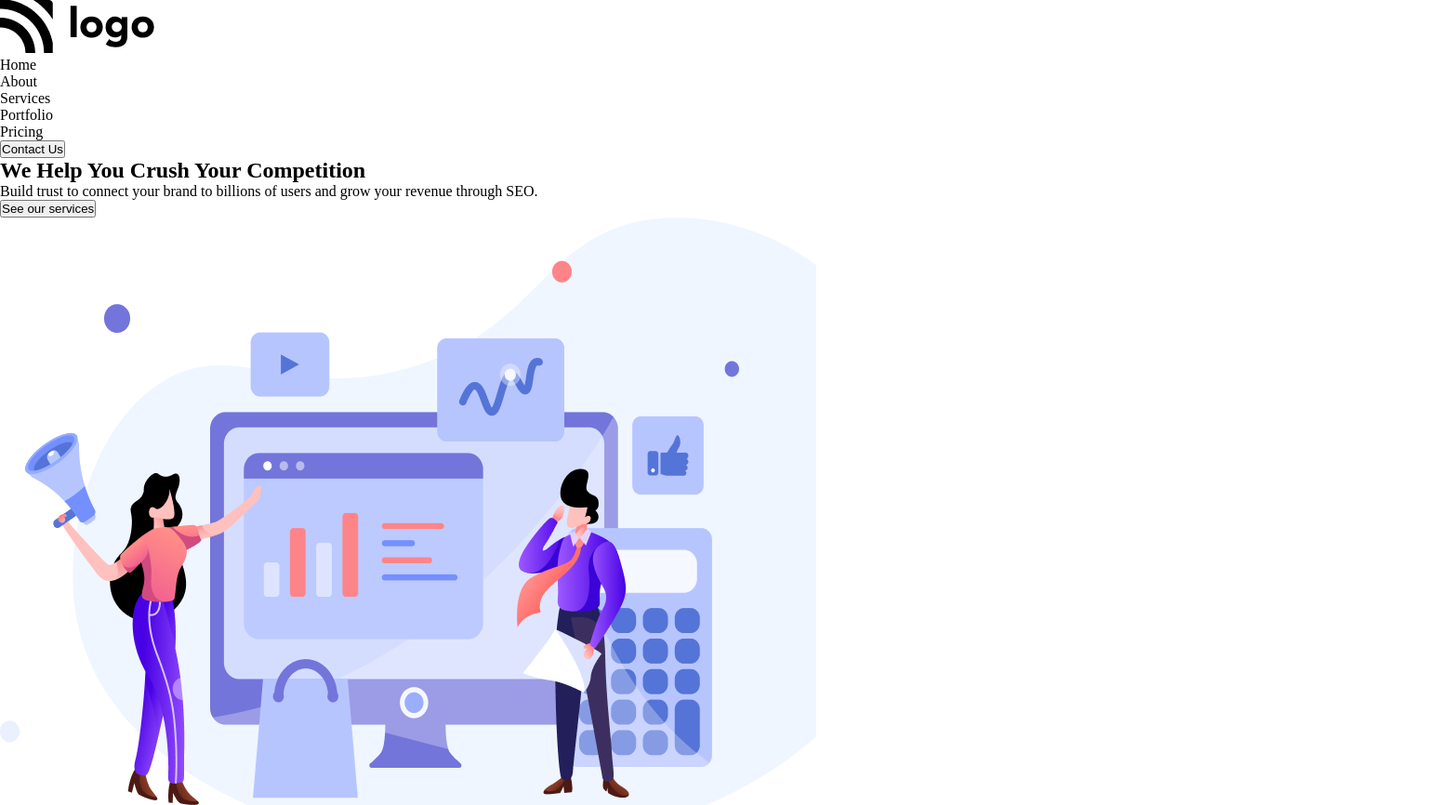
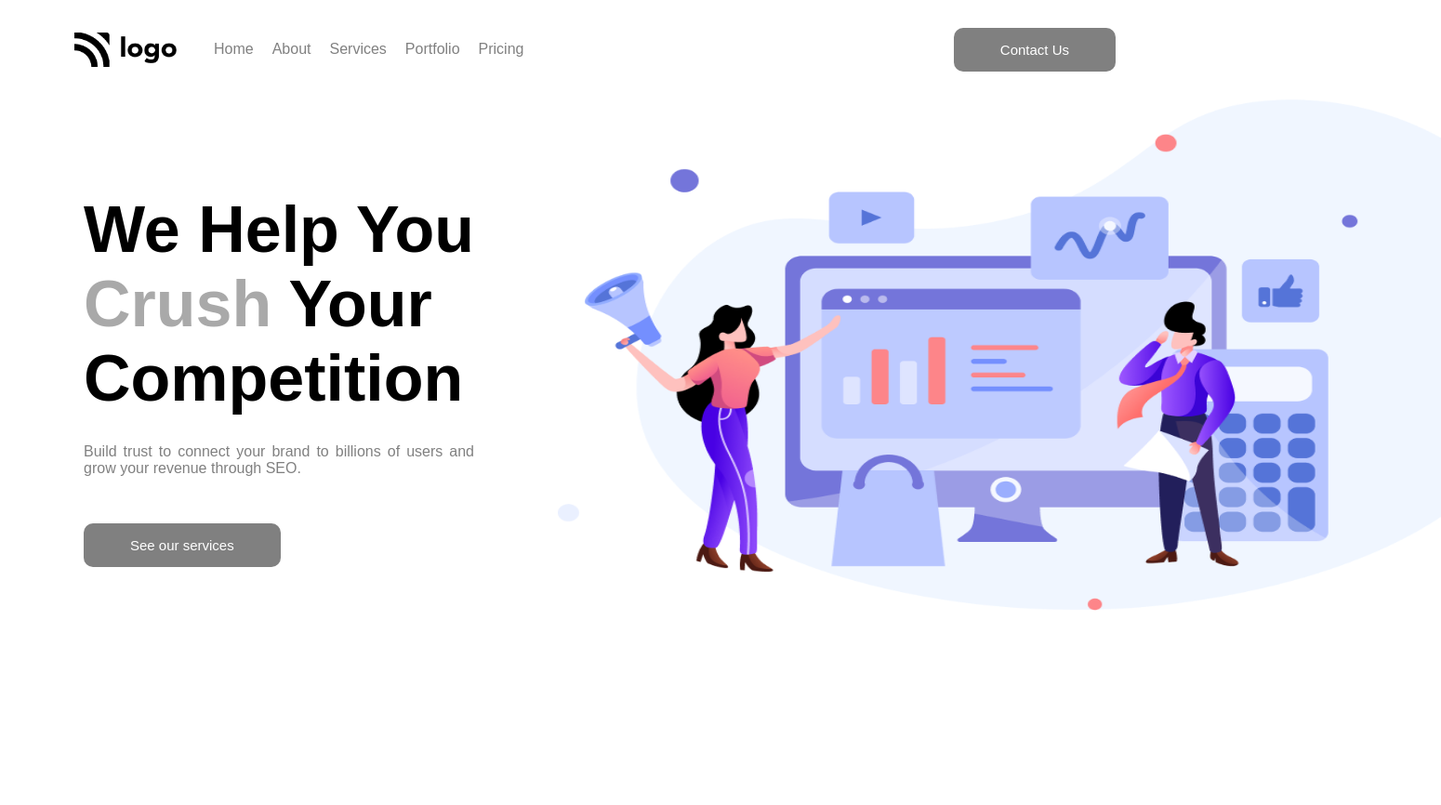
Before and after one commit to kr-sarvesh/Digital-marketing-lco, a website: page index.html in a window 1280 px wide. Shown: the top 866 px of the page at 93% size, 1550 px wide, since content can reach past the window. After the commit the page ends 830 px from the top, so only its background shows below. Drawn offline with Linux system fonts and the light colour scheme.

Commit message:
update:color

```diff
--- a/css/style.css
+++ b/css/style.css
@@ -1,5 +1,87 @@
 * {
   margin: 0;
   padding: 0;
-  border-radius: bo;
+  box-sizing: border-box;
 }
+body {
+  margin: 0 80px;
+  font-family: sans-serif;
+  height: 100vh;
+}
+.navbar-container {
+  display: flex;
+  justify-content: space-between;
+  align-items: center;
+  margin: 30px auto;
+}
+
+.navbar-container img {
+  width: 110px;
+  cursor: pointer;
+  margin-right: 30px;
+}
+
+.grow-list {
+  width: 600px;
+}
+.list {
+  display: flex;
+  justify-content: start;
+  align-items: center;
+  flex-direction: row;
+  list-style-type: none;
+  color: grey;
+}
+.list-item {
+  padding: 5px 10px;
+  cursor: pointer;
+}
+.list-item:hover {
+  color: black;
+}
+.nav-button {
+  background-color: gray;
+  padding: 15px 50px;
+  border-radius: 10px;
+  color: white;
+  border: transparent;
+  cursor: pointer;
+  font-size: 15px;
+}
+.nav-button:hover {
+  background-color: darkslategray;
+}
+
+.banner-container {
+  display: flex;
+  width: 700px;
+}
+
+.banner-container img {
+  width: 950px;
+  height: 550px;
+}
+.content {
+  display: flex;
+  flex-direction: column;
+  padding: 100px 10px;
+}
+
+.content h1 {
+  width: 500px;
+  height: 250px;
+  font-size: 70px;
+}
+h1 span {
+  color: darkgray;
+}
+.content .description {
+  width: 420px;
+  padding: 20px 0px;
+  text-align: justify;
+  color: grey;
+}
+
+.banner-container .btn {
+  margin-top: 30px;
+}
```
